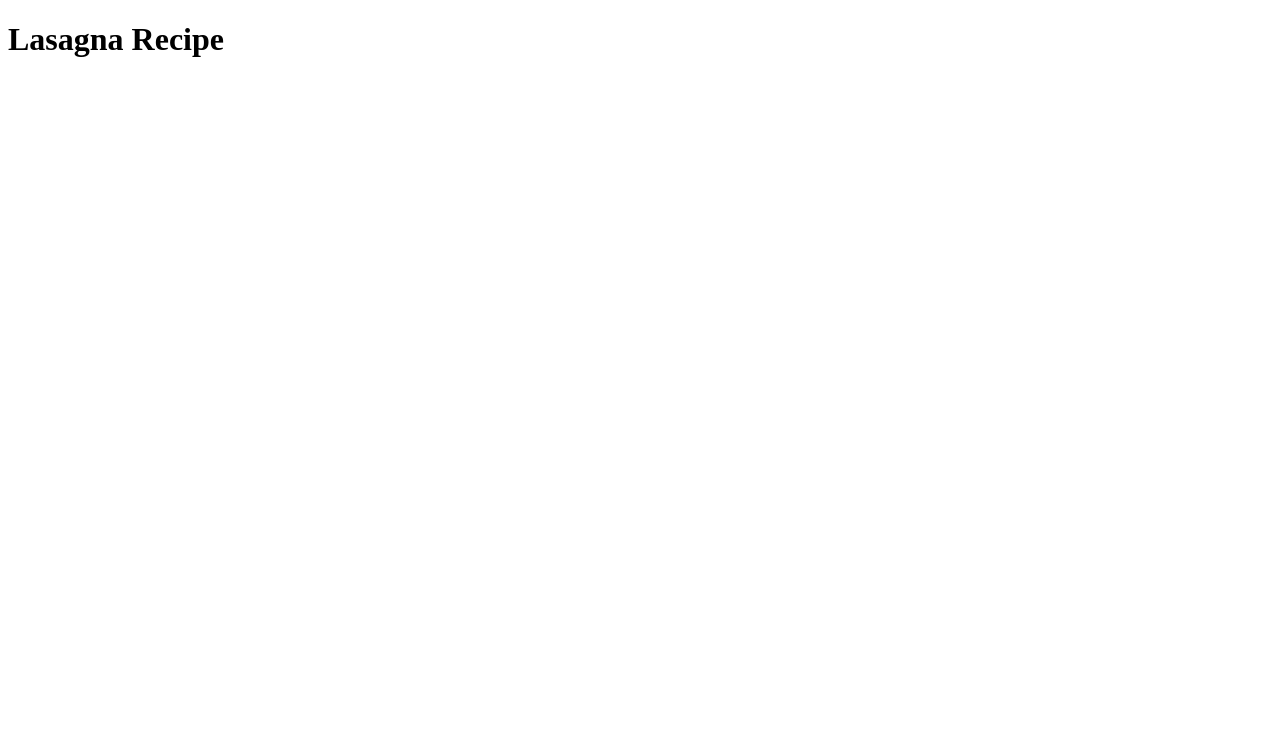
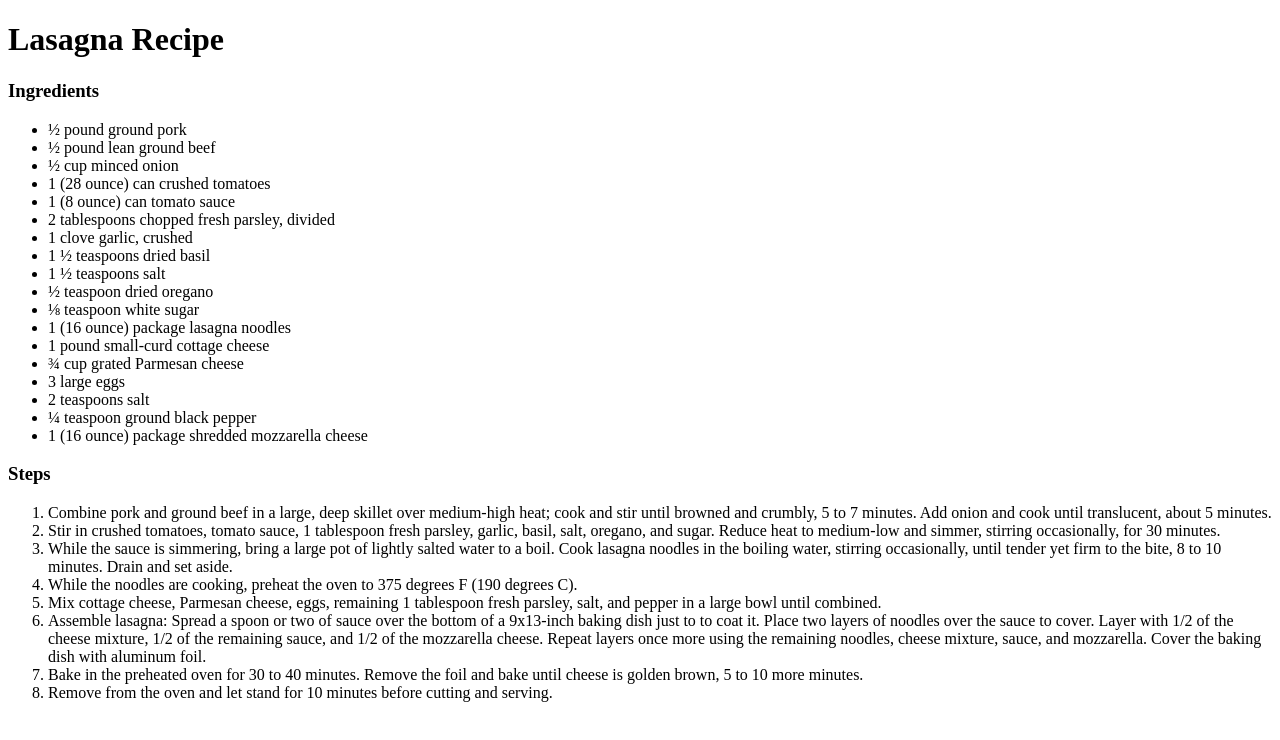
Before and after one commit to princecallora221b/odin-recipes, a plain HTML site: page recipes/lasagna.html in a window 1280 px wide. Drawn offline with Linux system fonts and the light colour scheme.

Commit message:
Added new recipes and added the links to the main page

```diff
--- a/recipes/lasagna.html
+++ b/recipes/lasagna.html
@@ -7,5 +7,37 @@
     </head>
     <body>
         <h1>Lasagna Recipe</h1>
+        <h3>Ingredients</h3>
+        <ul>
+            <li>½ pound ground pork</li>
+            <li>½ pound lean ground beef</li>
+            <li>½ cup minced onion</li>
+            <li>1 (28 ounce) can crushed tomatoes</li>
+            <li>1 (8 ounce) can tomato sauce</li>
+            <li>2 tablespoons chopped fresh parsley, divided</li>
+            <li>1 clove garlic, crushed</li>
+            <li>1 ½ teaspoons dried basil</li>
+            <li>1 ½ teaspoons salt</li>
+            <li>½ teaspoon dried oregano</li>
+            <li>⅛ teaspoon white sugar</li>
+            <li>1 (16 ounce) package lasagna noodles</li>
+            <li>1 pound small-curd cottage cheese</li>
+            <li>¾ cup grated Parmesan cheese</li>
+            <li>3 large eggs</li>
+            <li>2 teaspoons salt</li>
+            <li>¼ teaspoon ground black pepper</li>
+            <li>1 (16 ounce) package shredded mozzarella cheese</li>
+        </ul>
+        <h3>Steps</h3>
+        <ol>
+            <li>Combine pork and ground beef in a large, deep skillet over medium-high heat; cook and stir until browned and crumbly, 5 to 7 minutes. Add onion and cook until translucent, about 5 minutes.</li>
+            <li>Stir in crushed tomatoes, tomato sauce, 1 tablespoon fresh parsley, garlic, basil, salt, oregano, and sugar. Reduce heat to medium-low and simmer, stirring occasionally, for 30 minutes.</li>
+            <li>While the sauce is simmering, bring a large pot of lightly salted water to a boil. Cook lasagna noodles in the boiling water, stirring occasionally, until tender yet firm to the bite, 8 to 10 minutes. Drain and set aside.</li>
+            <li>While the noodles are cooking, preheat the oven to 375 degrees F (190 degrees C).</li>
+            <li>Mix cottage cheese, Parmesan cheese, eggs, remaining 1 tablespoon fresh parsley, salt, and pepper in a large bowl until combined.</li>
+            <li>Assemble lasagna: Spread a spoon or two of sauce over the bottom of a 9x13-inch baking dish just to to coat it. Place two layers of noodles over the sauce to cover. Layer with 1/2 of the cheese mixture, 1/2 of the remaining sauce, and 1/2 of the mozzarella cheese. Repeat layers once more using the remaining noodles, cheese mixture, sauce, and mozzarella. Cover the baking dish with aluminum foil.</li>
+            <li>Bake in the preheated oven for 30 to 40 minutes. Remove the foil and bake until cheese is golden brown, 5 to 10 more minutes.</li>
+            <li>Remove from the oven and let stand for 10 minutes before cutting and serving.</li>
+        </ol>
     </body>
 </html>
```
Also changed, not shown: index.html (+5 -0 lines), recipes/chickenparm.html (added, +35 -0 lines), recipes/french-toast.html (added, +29 -0 lines).
